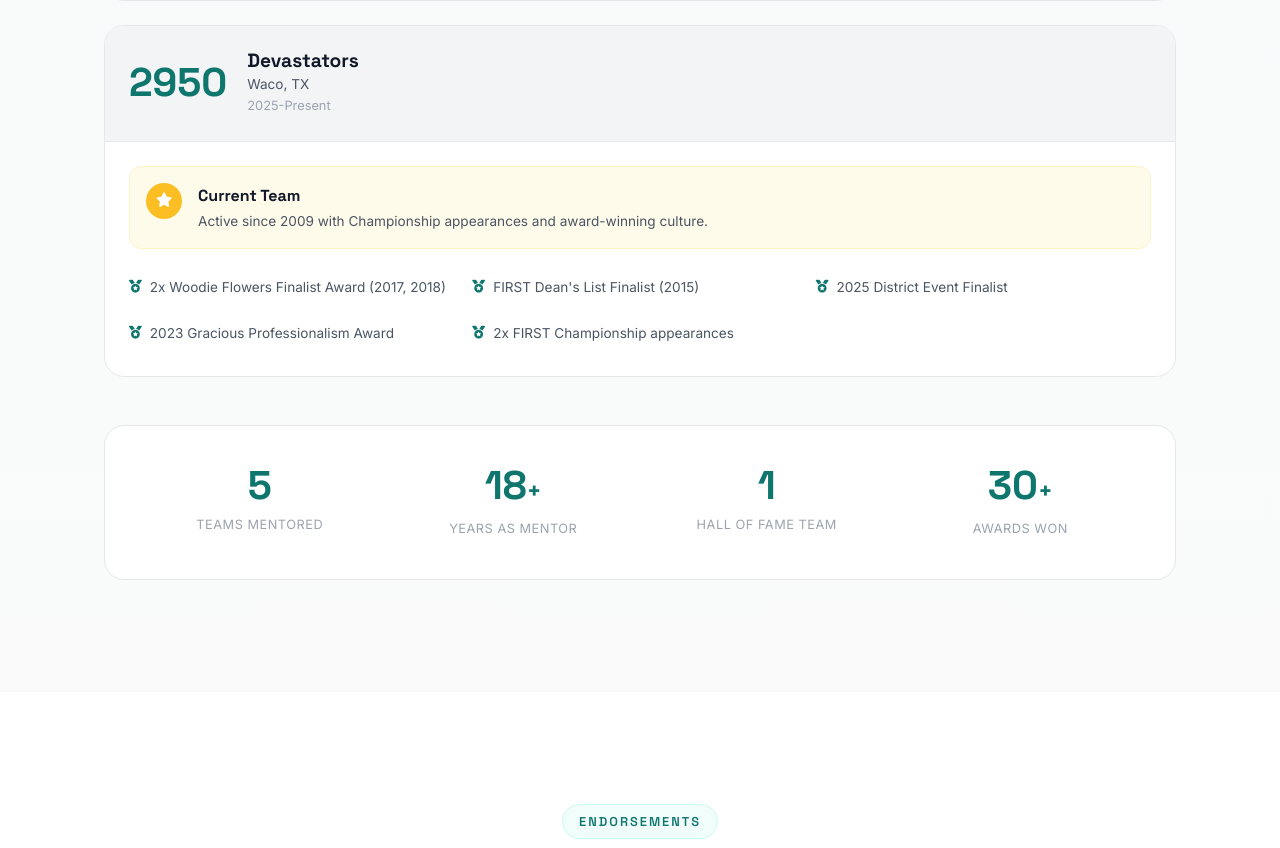
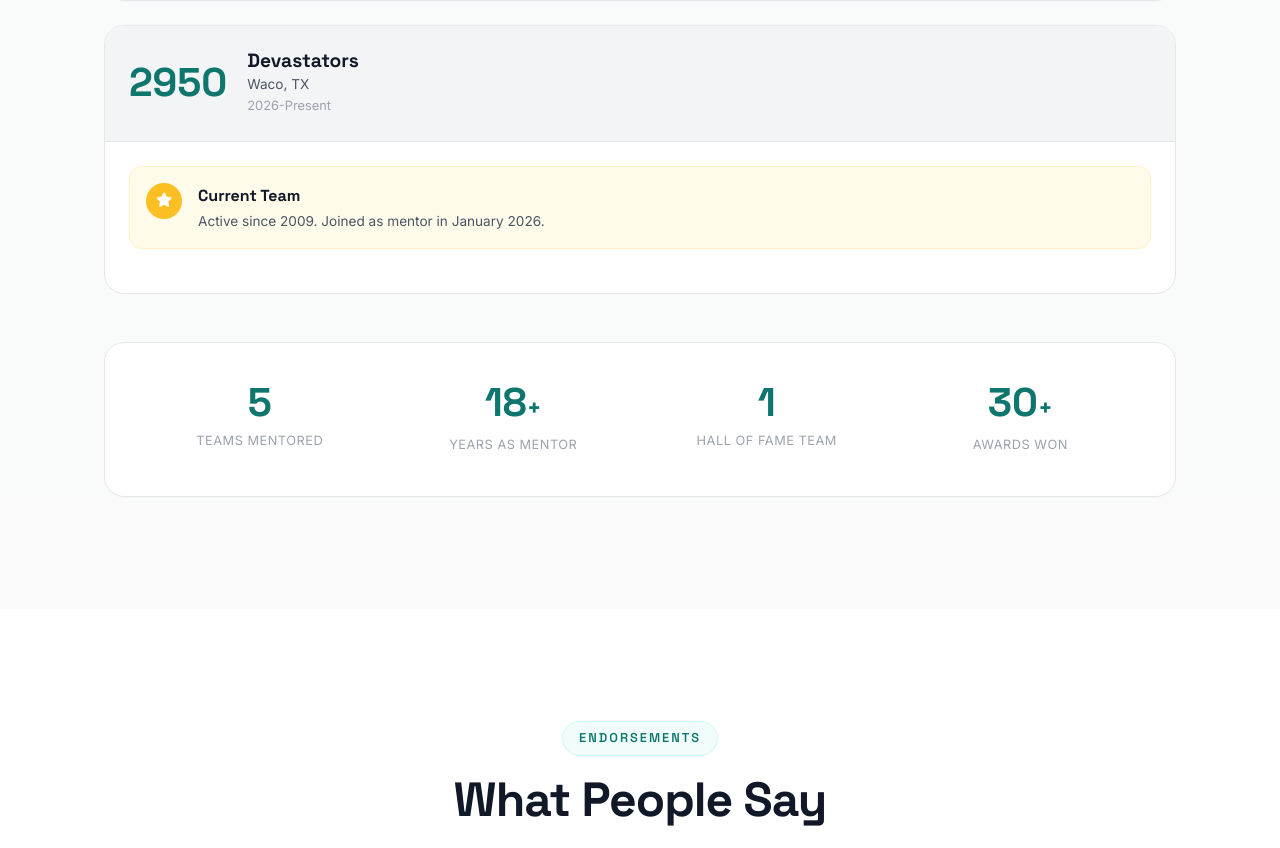
Before and after one commit to QuijasSVEF/Jose, a website built with Vite: page index.html in a window 1280 px wide. Shown: the part 6276-7124 px from the top of the page. Built offline with nearby package versions, Linux system fonts and the light colour scheme; animation ran at ten frames a second.

Commit message:
Update Team 2950 awards & years

```diff
--- a/index.html
+++ b/index.html
@@ -424,7 +424,7 @@
             <div class="frc-card__info">
               <h3>Devastators</h3>
               <span class="frc-card__location">Waco, TX</span>
-              <span class="frc-card__years">2025-Present</span>
+              <span class="frc-card__years">2026-Present</span>
             </div>
           </div>
           <div class="frc-card__body">
@@ -432,15 +432,8 @@
               <div class="frc-card__highlight-icon"><i class="fas fa-star"></i></div>
               <div>
                 <strong>Current Team</strong>
-                <p>Active since 2009 with Championship appearances and award-winning culture.</p>
+                <p>Active since 2009. Joined as mentor in January 2026.</p>
               </div>
-            </div>
-            <div class="frc-card__awards">
-              <div class="frc-award"><i class="fas fa-medal"></i> 2x Woodie Flowers Finalist Award (2017, 2018)</div>
-              <div class="frc-award"><i class="fas fa-medal"></i> FIRST Dean's List Finalist (2015)</div>
-              <div class="frc-award"><i class="fas fa-medal"></i> 2025 District Event Finalist</div>
-              <div class="frc-award"><i class="fas fa-medal"></i> 2023 Gracious Professionalism Award</div>
-              <div class="frc-award"><i class="fas fa-medal"></i> 2x FIRST Championship appearances</div>
             </div>
           </div>
         </div>
```
